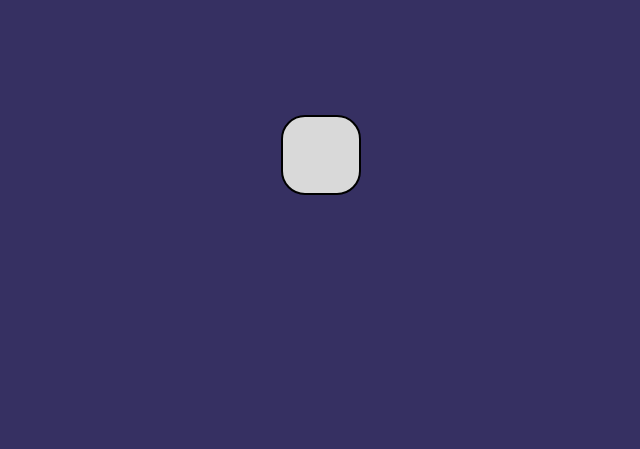
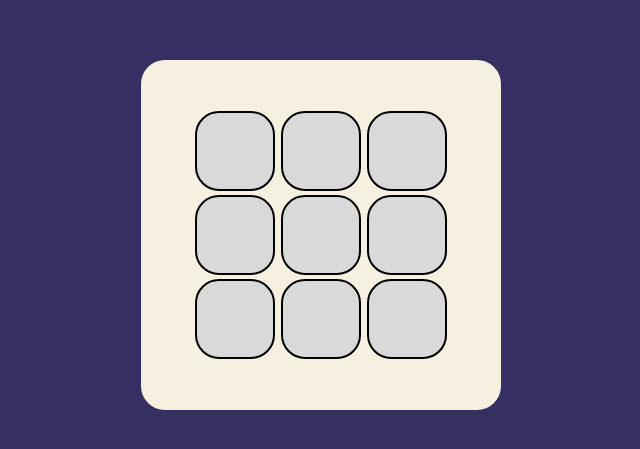
Before and after one commit to slpyMryll/react-tictactoe, a React (Vite) app: page / in a window 1280 px wide. Shown: the part 245-694 px from the top of the page, without its empty margins (319-959 px from the left). Built offline with nearby package versions, Linux system fonts and the light colour scheme.

Commit message:
Add Board component and update App import to Board

```diff
--- a/src/App.tsx
+++ b/src/App.tsx
@@ -1,11 +1,11 @@
 import React from "react";
 import "./App.css";
-import Square from "./components/Square";
+import Board from './components/Board';
 
 function App() {
   return (
-    <div className="bg-[#363062] min-h-screen flex justify-center items-center">
-      <Square />
+    <div className="bg-[#363062] min-h-screen flex justify-center items-center ">
+      <Board />
     </div>
   );
 }
--- /dev/null
+++ b/src/components/Board.tsx
@@ -0,0 +1,32 @@
+import React from "react";
+import Square from "./Square";
+
+export default function Board() {
+  const handleClick = (index: number) => {
+    console.log("Square clicked:", index);
+  };
+
+  return (
+    <>
+    <div  className= "mt-40 bg-[#F6F0E1] w-[360px] h-[350px] flex items-center justify-center rounded-3xl">
+        <div className="grid grid-cols3">
+            <div className="board-row flex gap-1.5">
+                <Square value={null} onClick={() => handleClick(0)} />
+                <Square value={null} onClick={() => handleClick(1)} />
+                <Square value={null} onClick={() => handleClick(2)} />
+            </div>
+            <div className="board-row flex gap-1.5 pt-1 pb-1">
+                <Square value={null} onClick={() => handleClick(3)} />
+                <Square value={null} onClick={() => handleClick(4)} />
+                <Square value={null} onClick={() => handleClick(5)} />
+            </div>
+            <div className="board-row flex gap-1.5">
+                <Square value={null} onClick={() => handleClick(6)} />
+                <Square value={null} onClick={() => handleClick(7)} />
+                <Square value={null} onClick={() => handleClick(8)} />
+            </div>
+        </div>
+    </div>
+    </>
+  );
+}
```
